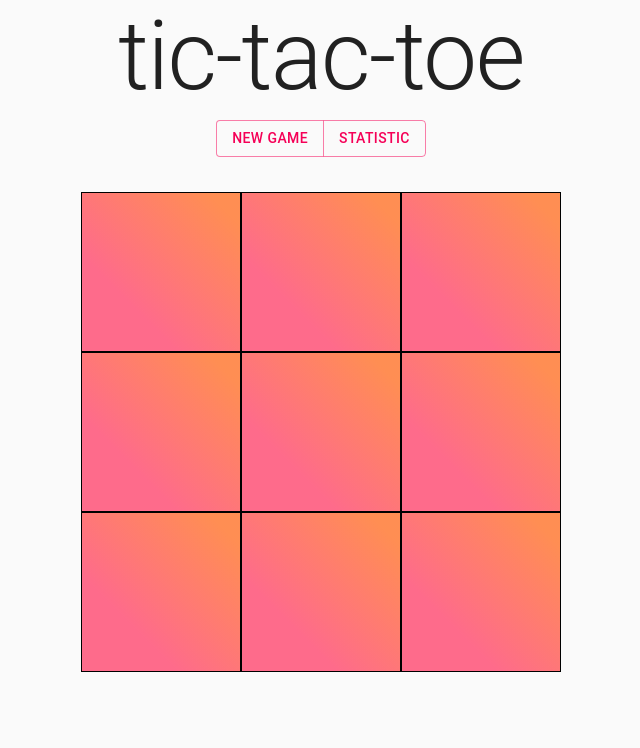
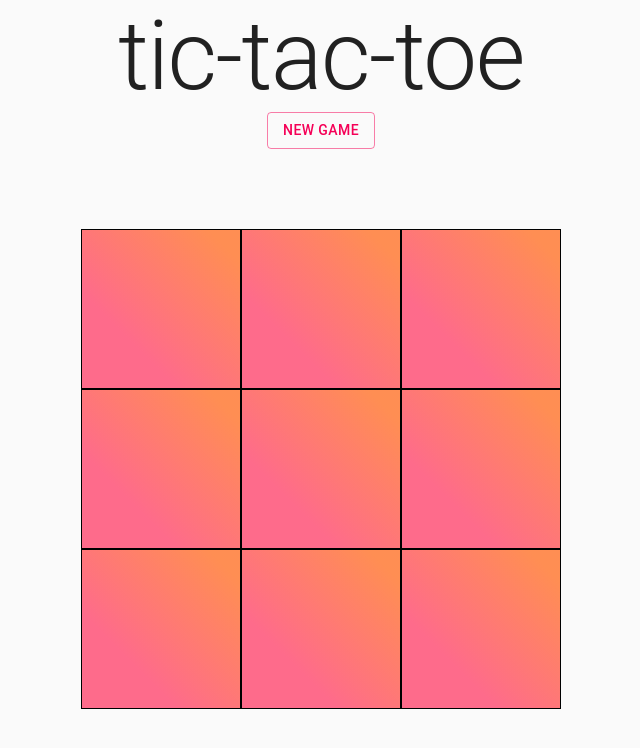
Before and after one commit to ElenaNam/react-game, a React app: page / in a window 1280 px wide. Shown: the top 748 px of the page, without its empty margins (319-959 px from the left). Built offline with nearby package versions, Linux system fonts and the light colour scheme.

Commit message:
feat: add new game button

```diff
--- a/src/components/App.tsx
+++ b/src/components/App.tsx
@@ -1,10 +1,10 @@
-import React from "react";
+import React, { useCallback, useEffect, useState } from "react";
 import { makeStyles } from "@material-ui/core/styles";
 import Field from "./Field/Field";
 import Game from "./Game/Game";
-import BtnGroup from "./BtnGroup/BtnGroup";
 import Settings from "./Settings/Settings";
 import { Typography } from "@material-ui/core";
+import Btn from "./Btn/Btn";
 
 export const useStyles = makeStyles(() => ({
   root: {
@@ -32,16 +32,27 @@ export const useStyles = makeStyles(() => ({
 
 export default function App(): JSX.Element {
   const classes = useStyles();
+  const [isNewGame, setNewGame] = useState(false);
+
+  const handleClick = useCallback(() => {
+    setNewGame(true);
+  }, []);
+
+  useEffect(() => {
+    setNewGame(false);
+  }, [handleClick, isNewGame]);
+
   return (
     <div className={classes.root}>
       <Typography variant="h1">tic-tac-toe</Typography>
       {/* <Field /> */}
       <div className={classes.top}>
-        <BtnGroup />
+        <Btn handleClick={handleClick} name="New Game" />
+        {/* <Btn handleClick={handleClick} name="Statistic" /> */}
         {/* <Settings /> */}
       </div>
 
-      <Game name="123" />
+      <Game name="123" newGame={isNewGame} />
     </div>
   );
 }
--- /dev/null
+++ b/src/components/Btn/Btn.tsx
@@ -0,0 +1,17 @@
+import React from "react";
+import Button from "@material-ui/core/Button";
+
+//import { useStyles } from "./Btn.style";
+
+export default function BtnGroup(props: {
+  handleClick: () => void;
+  name: string;
+}): JSX.Element {
+  //const classes = useStyles();
+  const { handleClick, name } = props;
+  return (
+    <Button onClick={handleClick} color="secondary" variant="outlined">
+      {name}
+    </Button>
+  );
+}
--- a/src/components/BtnGroup/BtnGroup.tsx
+++ /dev/null
@@ -1,21 +0,0 @@
-import React from "react";
-import Button from "@material-ui/core/Button";
-import ButtonGroup from "@material-ui/core/ButtonGroup";
-
-import { useStyles } from "./BtnGroup.style";
-
-export default function BtnGroup(): JSX.Element {
-  const classes = useStyles();
-
-  return (
-    <div className={classes.root}>
-      <ButtonGroup
-        color="secondary"
-        aria-label="outlined secondary button group"
-      >
-        <Button>New Game</Button>
-        <Button>Statistic</Button>
-      </ButtonGroup>
-    </div>
-  );
-}
--- a/src/components/Field/Field.tsx
+++ b/src/components/Field/Field.tsx
@@ -7,7 +7,7 @@ export default function Field(): JSX.Element {
   const classes = useStyles();
   return (
     <div className={classes.root}>
-      <Game name="123" />
+      {/* <Game name="123" /> */}
       <Button
         color="primary"
         onClick={() => {
--- a/src/components/Game/Game.tsx
+++ b/src/components/Game/Game.tsx
@@ -5,6 +5,7 @@ import { Container, Paper } from "@material-ui/core";
 
 interface GameProps {
   name: "123";
+  newGame: boolean;
 }
 
 interface GameState {
@@ -57,17 +58,16 @@ class Game extends React.Component<GameProps, GameState> {
 
   resetGame = (): void => {
     //console.log("reset");
-    //console.log(this.state.isEnd);
+
     if (!this.state.isEnd) return;
+
     setTimeout(() => {
-      //console.log("игра окончена");
       this.setState({
         cells: Array(9).fill(null),
         count: 0,
         isEnd: false,
         resultMessage: "",
       });
-      //console.log(this.state);
     }, 1000);
   };
 
@@ -88,8 +88,6 @@ class Game extends React.Component<GameProps, GameState> {
     if (this.state.count >= 4) {
       this.isEndGame();
     }
-
-    //console.log(this.state.isEnd);
   };
 
   componentDidMount() {
@@ -100,14 +98,24 @@ class Game extends React.Component<GameProps, GameState> {
   componentDidUpdate() {
     //console.log("componentDidUpdate");
 
+    if (this.props.newGame) {
+      //this.setState({ isEnd: true });
+      this.setState({
+        cells: Array(9).fill(null),
+        count: 0,
+        isEnd: false,
+        resultMessage: "",
+      });
+      console.log("componentDidUpdate " + this.props.newGame);
+      console.log("isEnd " + this.state.isEnd);
+    }
+
     this.resetGame();
 
     const stateLocal = localStorage.setItem(
       "stateLocal",
       JSON.stringify(this.state)
     );
-    //console.log("componentDidUpDate");
-    //console.log(this.state);
   }
   //componentWillUnmount() {}
 
```
Also changed, not shown: src/components/Btn/Btn.style.ts (renamed from src/components/BtnGroup/BtnGroup.style.ts).
